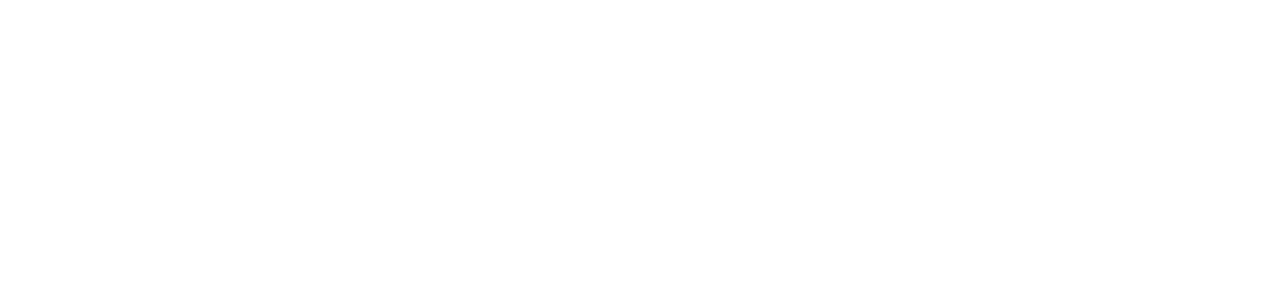
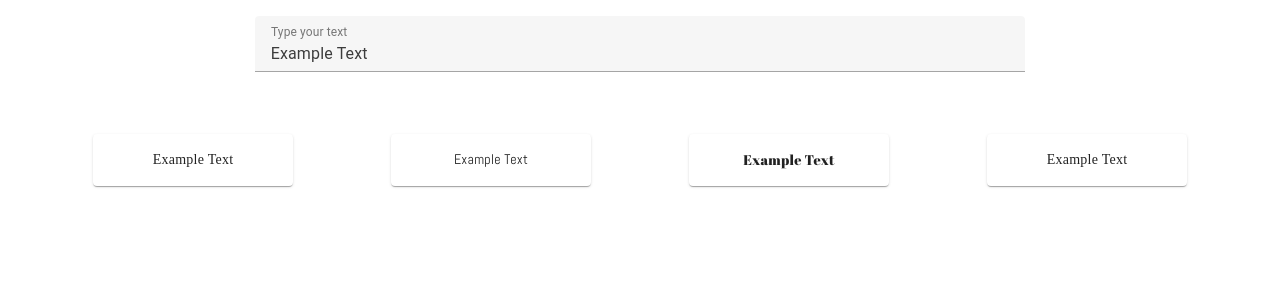
Before and after one commit to KrzyKerlin/My-Tools-App, a Vue app: page /fontsList in a window 1280 px wide. Before the commit this address had no page. Shown: the top 300 px of the page. Built offline with nearby package versions, Linux system fonts and the light colour scheme; a web font is replaced by a local one.

Commit message:
feat: Created fonts list tool

```diff
--- a/src/router/index.js
+++ b/src/router/index.js
@@ -3,11 +3,13 @@
 import Home from '../views/Home.vue';
 import GradientGenerator from '../views/gradientGenerator/gradientGenerator.vue';
 import ColorPalette from '../views/colorPalette.vue';
+import FontsList from '../views/fontsList.vue'
 
 const routes = [
     { path: "/", component: Home},
     { path: "/gradientGenerator", component: GradientGenerator},
-    { path: "/colorPalette", component: ColorPalette}
+    { path: "/colorPalette", component: ColorPalette},
+    { path: "/fontsList", component: FontsList}
 ];
 
 const router = createRouter({
--- a/src/views/Home.vue
+++ b/src/views/Home.vue
@@ -12,6 +12,11 @@
                     <v-icon start size="40">mdi-palette</v-icon>
                     <h3>Color PALETTE</h3>
                     <v-btn :to="'/ColorPalette'" class="btn" size="large" variant="elevated">Go</v-btn>
+                </div>
+                <div class="tool-box">
+                    <v-icon start size="40">mdi-format-font</v-icon>
+                    <h3>FONTS List</h3>
+                    <v-btn :to='"/FontsList"' class="btn" size="large" variant="elevated">Go</v-btn>
                 </div>
             </div>
         </div>
--- a/src/views/colorPalette.vue
+++ b/src/views/colorPalette.vue
@@ -17,7 +17,7 @@
                 :key="i"
                 width="100"
                 height="120"
-                class="color-box d-flex align-center justify-center text-white text-bold rounded-lg mb-6"
+                class="d-flex align-center justify-center text-white text-bold rounded-lg mb-6"
                 :style="{backgroundColor: color, border: '2px solid black', textShadow: '2px 2px 4px rgba(0, 0, 0, 0.5)',}"
                 >{{ color }}
               </v-sheet>
--- /dev/null
+++ b/src/views/fontsList.vue
@@ -0,0 +1,77 @@
+<template>
+  <v-container>
+
+    <v-row class="mb-4" justify="center">
+      <v-col cols="12" md="8">
+        <v-text-field
+          v-model="userText"
+          label="Type your text"
+          outlined
+          dense
+        ></v-text-field>
+      </v-col>
+    </v-row>
+
+    <v-row>
+      <v-col
+        v-for="font in fonts"
+        :key="font.family"
+        cols="12"
+        sm="4"
+        lg="3"
+        class="d-flex justify-center mb-4"
+      >
+        <v-card
+          :style="{ fontFamily: font.family, fontSize: '3em', textAlign: 'center', width: '200px' }"
+          class="font-preview"
+        >
+          <v-card-text>
+            {{ userText }}
+          </v-card-text>
+        </v-card>
+      </v-col>
+    </v-row>
+  </v-container>
+</template>
+
+<script>
+import { ref, onMounted } from 'vue';
+
+export default {
+  name: 'GoogleFontsTool',
+  setup() {
+    const fonts = ref([]);
+    const userText = ref('Example Text');
+
+    // Pobranie czcionek z pliku JSON
+    onMounted(async () => {
+      try {
+        const response = await fetch('/fonts.json'); // Pobranie pliku JSON z public/fonts.json
+        fonts.value = await response.json();
+
+        // Dynamiczne ładowanie czcionek do <head>
+        fonts.value.forEach(font => loadFont(font.family));
+      } catch (error) {
+        console.error('Error loading fonts:', error);
+      }
+    });
+
+    // Funkcja do dodawania linku do czcionek Google Fonts
+    const loadFont = (fontFamily) => {
+      const link = document.createElement('link');
+      link.href = `https://fonts.googleapis.com/css?family=${fontFamily.replace(/ /g, '+')}&display=swap`;
+      link.rel = 'stylesheet';
+      document.head.appendChild(link);
+    };
+
+    return {
+      fonts,
+      userText
+    };
+  }
+};
+</script>
+
+<style scoped>
+
+</style>
```
